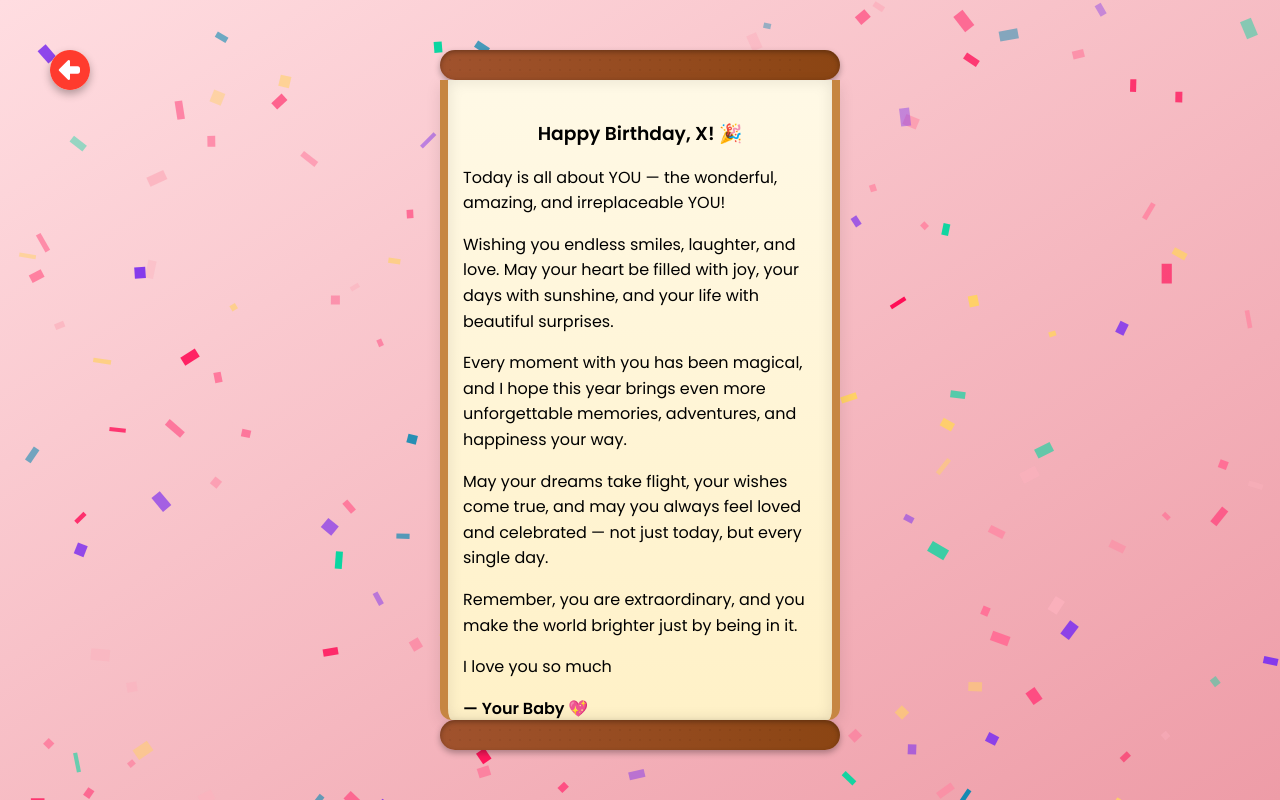
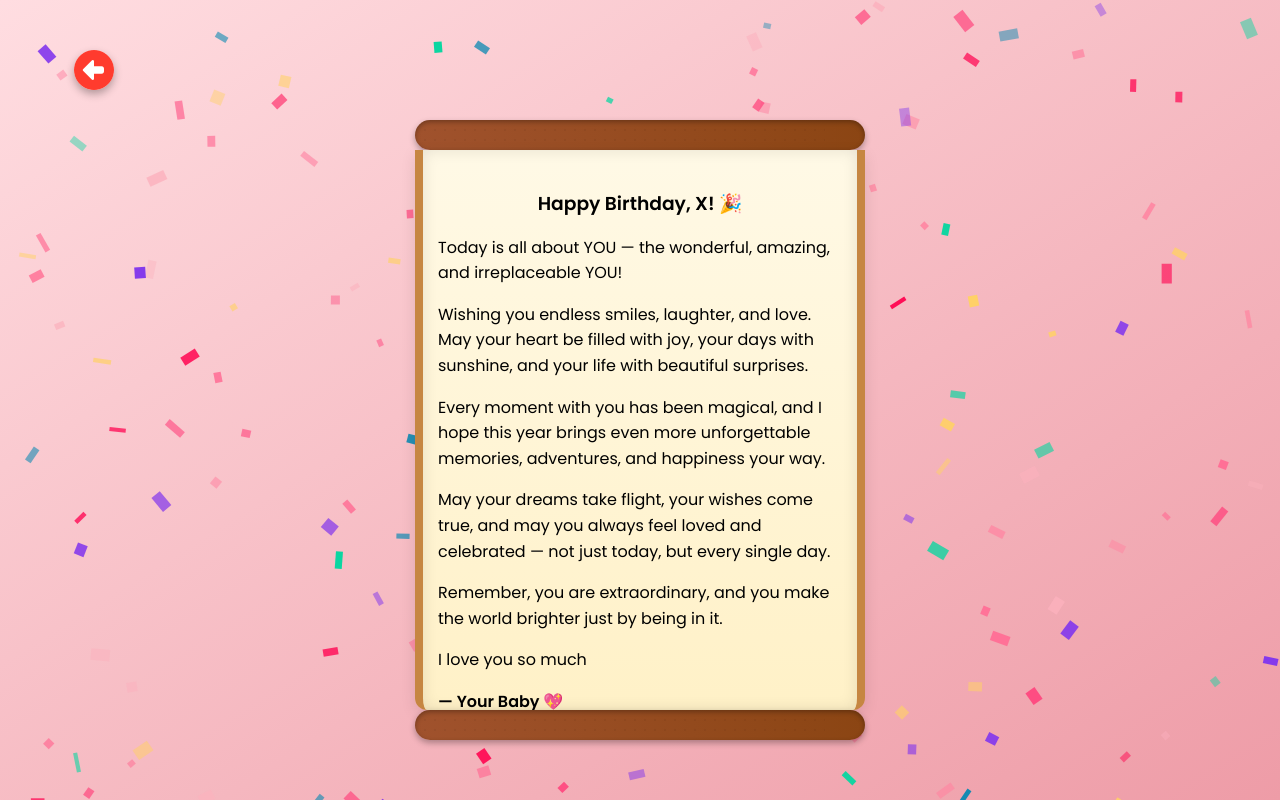
Before and after one commit to Seyi-Adebowale/happy-birthday-lik, a React (Create React App) app in the folder birthday-app/: page / in a window 1280 px wide. Both pictures are taken after a click on the button "🎉 Yes". Built offline with nearby package versions, Linux system fonts and the light colour scheme.

Commit message:
back-btn errors fixed

```diff
--- a/birthday-app/src/App.js
+++ b/birthday-app/src/App.js
@@ -44,15 +44,12 @@ function App() {
     audio.loop = true;
     audio.play().catch(() => console.log("Autoplay blocked"));
 
-    // Preload envelope GIF
     const envelopeImage = new Image();
     envelopeImage.src = "/envelope.gif";
 
     envelopeImage.onload = () => {
-      // Once loaded, show envelope
       setShowEnvelope(true);
 
-      // After a delay, move to Letter
       setTimeout(() => {
         setShowEnvelope(false);
         setShowLetter(true);
@@ -68,14 +65,11 @@ function App() {
     }
   };
 
-  // Go back to landing from Letter
   const handleBackToLanding = () => {
     setShowLetter(false);
     setShowEnvelope(false);
-
     setShowLanding(true);
-    setShowViewInbox(true); // Keep inbox counter active
-
+    setShowViewInbox(true);
     stopAudio();
   };
 
@@ -92,17 +86,11 @@ function App() {
     <div className="App">
       <Confetti />
 
-      {/* Modern floating back button */}
-      {showLetter && (
-        <i
-          className="fa-solid fa-circle-left app-back-btn"
-          onClick={handleBackToLanding}
-        ></i>
-      )}
-
+      {/* LANDING */}
       {showLanding && !showLetter && !showEnvelope && (
         <div className="landing-wrapper">
           <Landing />
+
           {showViewInbox && (
             <button
               className="view-inbox-btn beating"
@@ -114,6 +102,7 @@ function App() {
         </div>
       )}
 
+      {/* MODAL */}
       {showModal && (
         <Modal
           message={messages[messageIndex]}
@@ -124,8 +113,22 @@ function App() {
         />
       )}
 
+      {/* ENVELOPE */}
       {showEnvelope && <Envelope />}
-      {showLetter && <Letter />}
+
+      {/* LETTER VIEW */}
+      {showLetter && (
+        <div className="letter-view">
+          <div className="letter-header">
+            <i
+              className="fa-solid fa-circle-left app-back-btn"
+              onClick={handleBackToLanding}
+            ></i>
+          </div>
+
+          <Letter />
+        </div>
+      )}
     </div>
   );
 }
--- a/birthday-app/src/components/Envelope.js
+++ b/birthday-app/src/components/Envelope.js
@@ -1,8 +1,8 @@
 import React from "react";
 
 const Envelope = () => (
-  <div id="envelope-gif">
-    <img src="/envelope.gif" alt="Opening Envelope" />
+  <div className="envelope-overlay">
+    <img src="/envelope.gif" alt="Opening Envelope" className="envelope-gif" />
   </div>
 );
 
--- a/birthday-app/src/styles.css
+++ b/birthday-app/src/styles.css
@@ -111,29 +111,30 @@ button {
 }
 
 /* ----------------- Envelope ----------------- */
-#envelope-gif {
-  /* display: none; */
+.envelope-overlay {
+  position: fixed; /* stays centered on screen even when scrolling */
+  top: 0;
+  left: 0;
+  width: 100vw;
+  height: 100vh;
+  display: flex; /* flex centering */
   justify-content: center;
   align-items: center;
-  width: 100vw;
-  height: 100vh;
-  position: fixed;
-  top: 0;
-  left: 0;
   background: linear-gradient(135deg, #ffe4ec, #ffd1f1);
   z-index: 500;
 }
 
-#envelope-gif img {
-  max-width: 80vw;
-  max-height: 80vh;
+.envelope-gif {
+  max-width: 80vw;  /* responsive width */
+  max-height: 80vh; /* responsive height */
+  object-fit: contain; /* ensures aspect ratio is maintained */
 }
+
 
 /* ----------------- Scroll Container ----------------- */
 #scroll-container {
   position: relative;
-  width: 80vw;
-  max-width: 400px;
+  width: 90vw;
   margin: 20px auto;
   display: flex;
   flex-direction: column;
@@ -152,6 +153,7 @@ button {
 .scroll-top-bar,
 .scroll-bottom-bar {
   width: 100%;
+  max-width: 450px;
   height: 30px;
   background: linear-gradient(to right, #a0522d, #8b4513);
   border-radius: 15px;
@@ -166,6 +168,7 @@ button {
   top: 5px;
   left: 5px;
   width: 90%;
+  max-width: 450px;
   height: 20px;
   background-image: radial-gradient(rgba(0, 0, 0, 0.05) 1px, transparent 1px);
   background-size: 10px 10px;
@@ -180,7 +183,9 @@ button {
   border-radius: 0 0 12px 12px;
   box-shadow: inset 0 0 15px rgba(0, 0, 0, 0.1), 0 5px 15px rgba(0, 0, 0, 0.1);
   overflow-y: auto;
-  height: 80vh;
+
+  max-width: 450px;
+  height: 70vh;
   padding: 20px 15px;
   box-sizing: border-box;
   position: relative;
@@ -304,9 +309,6 @@ button {
   font-weight: bold;
 }
 .app-back-btn {
-  position: fixed;
-  top: 50px;
-  left: 50px;
   background-color: #fff;
   border-radius: 50%;
   color: #ff3b2e;
@@ -320,3 +322,19 @@ button {
 .app-back-btn:hover {
   transform: scale(1.1);
 }
+
+.letter-view {
+  display: flex;
+  flex-direction: column;
+  width: 100%;
+  z-index: 2000;
+  /* margin: 30px 0; */
+}
+
+/* Header row */
+.letter-header {
+  width: 100%;
+  padding: 10px;
+  display: flex;
+  justify-content: flex-start; /* LEFT alignment */
+}
```
